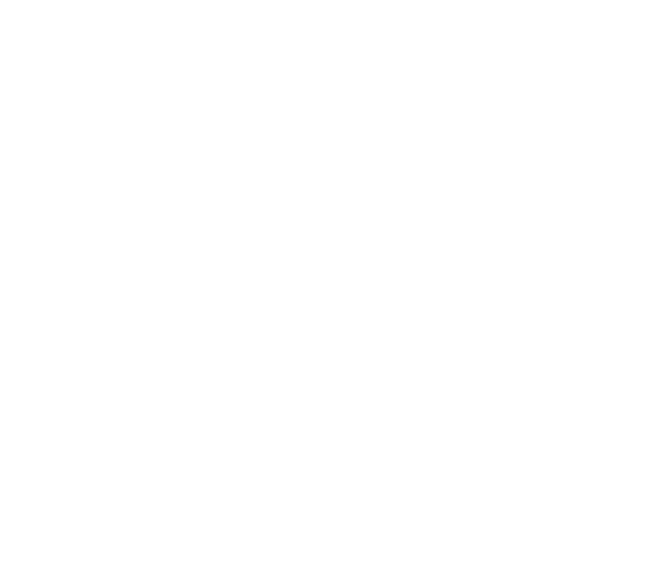
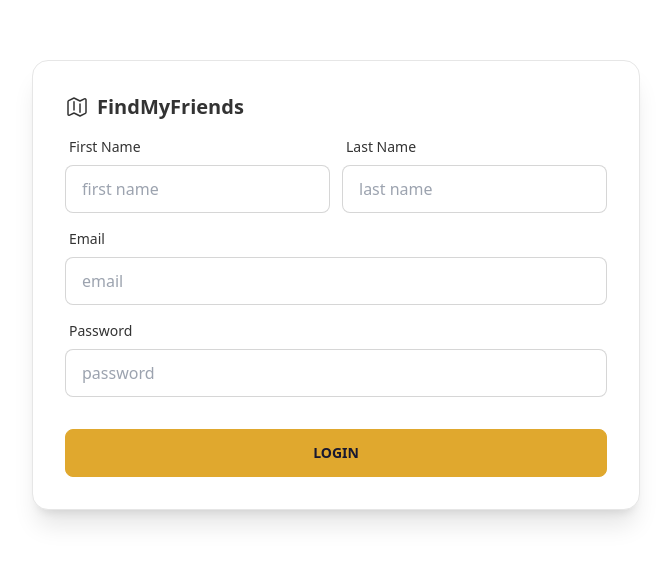
Before and after one commit to LAMA-TEAM/findmyfriends-front, a Nuxt app: page /signUp in a window 1280 px wide. Before the commit this address had no page. Shown: the part 115-678 px from the top of the page, without its empty margins (304-975 px from the left). Built offline with nearby package versions, Linux system fonts and the light colour scheme.

Commit message:
add form signIn + signUp

```diff
--- a/pages/index.vue
+++ b/pages/index.vue
@@ -1,9 +1,7 @@
 <template>
   <div class="h-screen flex flex-col justify-center bg-accent">
     <div>
-            <h1 class="text-center text-xl text-white">
-                Welcome to
-            </h1>
+      <h1 class="text-center text-xl text-white">Welcome to</h1>
       <h1 class="text-4xl text-white text-center font-medium">
         Find My Friends !
       </h1>
@@ -24,14 +22,25 @@
     </div>
     <div class="text-center text-white text-4xl">Locations</div>
     <div class="flex justify-center my-20 gap-5 items-center">
+      <NuxtLink to="/signIn">
         <button class="btn btn-info">Sign in</button>
+      </NuxtLink>
+
       <span class="text-white text-center text-xl">or</span>
+      <NuxtLink to="/signUp">
         <button class="btn btn-success">Sign up</button>
+      </NuxtLink>
     </div>
   </div>
 </template>
 
 <script setup>
-import { MapPinIcon, GlobeEuropeAfricaIcon, UsersIcon } from '@heroicons/vue/24/solid';
+import {
+  MapPinIcon,
+  GlobeEuropeAfricaIcon,
+  UsersIcon,
+} from "@heroicons/vue/24/solid";
 
+const route = useRoute();
+const routes = ["signIn", "signUp"];
 </script>
--- /dev/null
+++ b/pages/signIn.vue
@@ -0,0 +1,68 @@
+<template>
+  <div
+    class="h-screen flex flex-col justify-center"
+    style="align-items: center"
+  >
+    <div class="card w-96 bg-base-100 shadow-xl card-bordered">
+      <div class="card-body">
+        <div class="flex flex-row" style="align-items: center">
+          <svg
+            xmlns="http://www.w3.org/2000/svg"
+            fill="none"
+            viewBox="0 0 24 24"
+            stroke-width="1.5"
+            stroke="currentColor"
+            class="w-6 h-6"
+          >
+            <path
+              stroke-linecap="round"
+              stroke-linejoin="round"
+              d="M9 6.75V15m6-6v8.25m.503 3.498l4.875-2.437c.381-.19.622-.58.622-1.006V4.82c0-.836-.88-1.38-1.628-1.006l-3.869 1.934c-.317.159-.69.159-1.006 0L9.503 3.252a1.125 1.125 0 00-1.006 0L3.622 5.689C3.24 5.88 3 6.27 3 6.695V19.18c0 .836.88 1.38 1.628 1.006l3.869-1.934c.317-.159.69-.159 1.006 0l4.994 2.497c.317.158.69.158 1.006 0z"
+            />
+          </svg>
+          <h2 class="card-title pl-2">FindMyFriends</h2>
+        </div>
+        <div class="form-control">
+          <label class="label">
+            <span class="label-text">Email</span>
+          </label>
+          <input type="text" placeholder="email" class="input input-bordered" />
+        </div>
+        <div class="form-control">
+          <label class="label">
+            <span class="label-text">Password</span>
+          </label>
+          <input
+            type="text"
+            placeholder="password"
+            class="input input-bordered"
+          />
+          <label class="label">
+            <a href="#" class="label-text-alt link link-hover"
+              >Forgot password?</a
+            >
+          </label>
+        </div>
+        <div class="form-control mt-6">
+          <button class="btn btn-primary">Login</button>
+        </div>
+        <div class="flex flex-row" style="align-items: center">
+        <p>New user at FindMyFriend ?</p>
+        <label class="label">
+            <NuxtLink to="/signUp">
+          <a href="#" class="label-text-alt link link-hover text-primary pa-0"
+            >Sign Up here</a
+          >
+        </NuxtLink>
+        </label>
+    </div>
+      </div>
+    </div>
+  </div>
+</template>
+
+<script setup>
+definePageMeta({
+  layout: "index",
+});
+</script>
--- /dev/null
+++ b/pages/signUp.vue
@@ -0,0 +1,67 @@
+<template>
+    <div
+      class="h-screen flex flex-col justify-center"
+      style="align-items: center"
+    >
+      <div class="card bg-base-100 shadow-xl card-bordered">
+        <div class="card-body">
+          <div class="flex flex-row" style="align-items: center">
+            <svg
+              xmlns="http://www.w3.org/2000/svg"
+              fill="none"
+              viewBox="0 0 24 24"
+              stroke-width="1.5"
+              stroke="currentColor"
+              class="w-6 h-6"
+            >
+              <path
+                stroke-linecap="round"
+                stroke-linejoin="round"
+                d="M9 6.75V15m6-6v8.25m.503 3.498l4.875-2.437c.381-.19.622-.58.622-1.006V4.82c0-.836-.88-1.38-1.628-1.006l-3.869 1.934c-.317.159-.69.159-1.006 0L9.503 3.252a1.125 1.125 0 00-1.006 0L3.622 5.689C3.24 5.88 3 6.27 3 6.695V19.18c0 .836.88 1.38 1.628 1.006l3.869-1.934c.317-.159.69-.159 1.006 0l4.994 2.497c.317.158.69.158 1.006 0z"
+              />
+            </svg>
+            <h2 class="card-title pl-2">FindMyFriends</h2>
+          </div>
+          <div class="flex flex-row">
+            <div class="form-control">
+            <label class="label">
+              <span class="label-text">First Name</span>
+            </label>
+            <input type="text" placeholder="first name" class="input input-bordered" />
+          </div>
+          <div class="form-control pl-3">
+            <label class="label">
+              <span class="label-text">Last Name</span>
+            </label>
+            <input type="text" placeholder="last name" class="input input-bordered" />
+          </div>
+          </div>
+          <div class="form-control">
+            <label class="label">
+              <span class="label-text">Email</span>
+            </label>
+            <input type="text" placeholder="email" class="input input-bordered" />
+          </div>
+          <div class="form-control">
+            <label class="label">
+              <span class="label-text">Password</span>
+            </label>
+            <input
+              type="text"
+              placeholder="password"
+              class="input input-bordered"
+            />
+          </div>
+          <div class="form-control mt-6">
+            <button class="btn btn-primary">Login</button>
+          </div>
+        </div>
+      </div>
+    </div>
+  </template>
+
+  <script setup>
+  definePageMeta({
+    layout: "index",
+  });
+  </script>
```
Also changed, not shown: 2 other files (tests, documents, lock files or other folders). Lines whose indentation alone changed are shown as unchanged.
